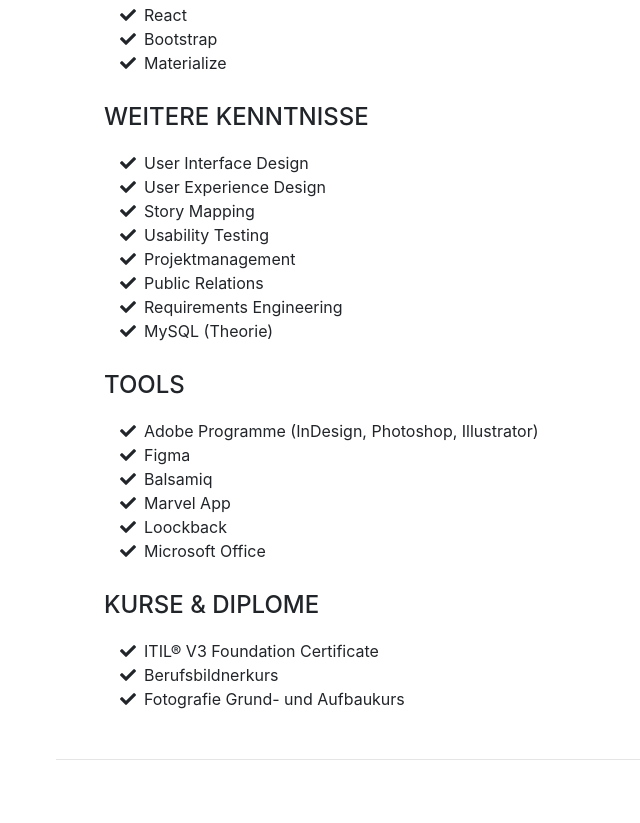
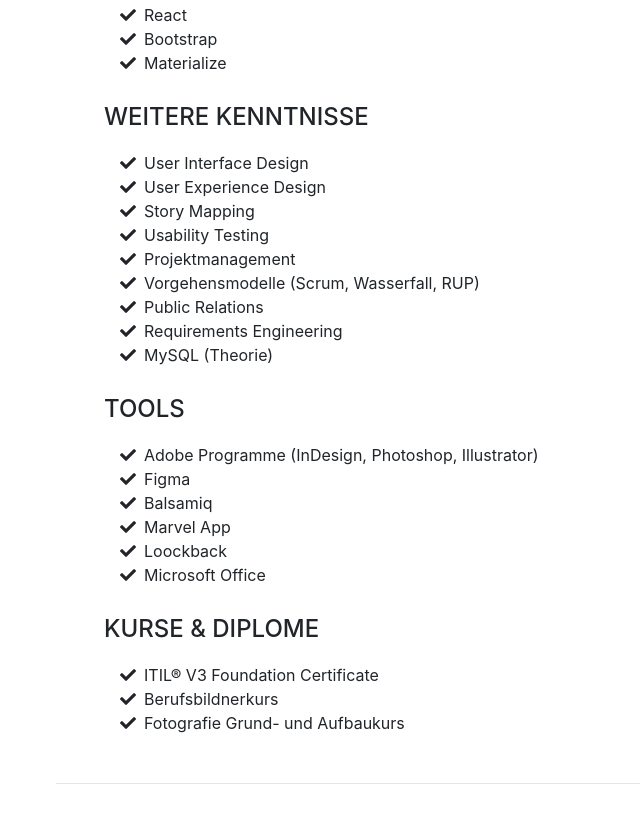
Before and after one commit to irinaterribilini/irinaterribilini, a website with bundled scripts: page index.html in a window 1280 px wide. Shown: the part 3287-4110 px from the top of the page, without its empty margins (216-856 px from the left). Built offline with nearby package versions, Linux system fonts and the light colour scheme; a web font is replaced by a local one.

Commit message:
added skills

```diff
--- a/index.html
+++ b/index.html
@@ -369,6 +369,10 @@
                 </li>
                 <li>
                     <i class="fa-li fa fa-check"></i>
+                    Vorgehensmodelle (Scrum, Wasserfall, RUP)
+                </li>
+                <li>
+                    <i class="fa-li fa fa-check"></i>
                     Public Relations
                 </li>
                 <li>
```
